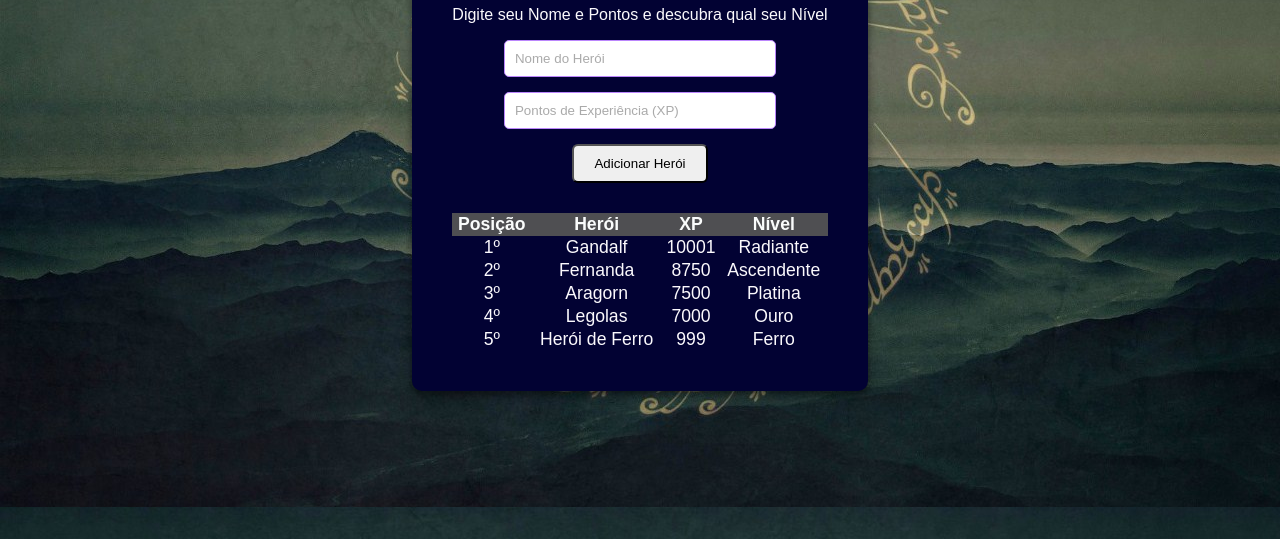
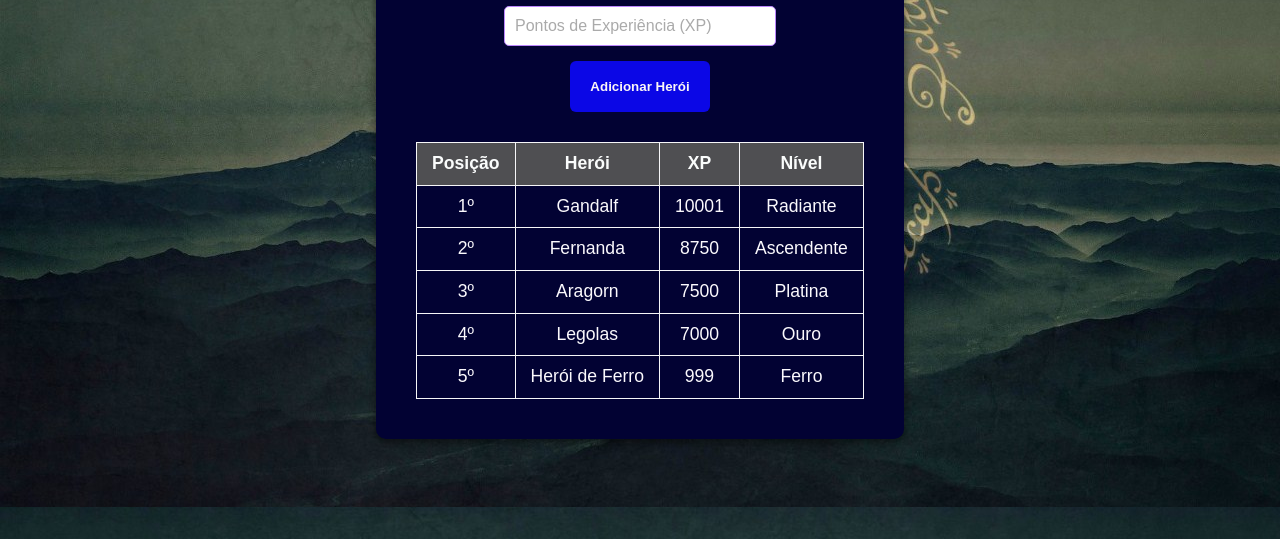
Before and after one commit to NandaCoderDev/desafio-felipao, a plain HTML site: page src/index.html in a window 1280 px wide. Shown: the part 261-800 px from the top of the page. Drawn offline with Linux system fonts and the light colour scheme.

Commit message:
atualizações extra

```diff
--- /dev/null
+++ b/src/estilo/reset.css
@@ -0,0 +1,40 @@
+/* http://meyerweb.com/eric/tools/css/reset/
+   v2.0 | 20110126
+   License: none (public domain)
+*/
+
+html, body, div, span, applet, object, iframe,
+h1, h2, h3, h4, h5, h6, p, blockquote, pre,
+a, abbr, acronym, address, big, cite, code,
+del, dfn, em, img, ins, kbd, q, s, samp,
+small, strike, strong, sub, sup, tt, var,
+b, u, i, center,
+dl, dt, dd, ol, ul, li,
+fieldset, form, label, legend,
+table, caption, tbody, tfoot, thead, tr, th, td,
+article, aside, canvas, details, embed,
+figure, figcaption, footer, header, hgroup,
+menu, nav, output, ruby, section, summary,
+time, mark, audio, video {
+	margin: 0;
+	padding: 0;
+	border: 0;
+	font-size: 100%;
+	font: inherit;
+	vertical-align: baseline;
+}
+/* HTML5 display-role reset for older browsers */
+article, aside, details, figcaption, figure,
+footer, header, hgroup, menu, nav, section {
+	display: block;
+}
+body {
+	line-height: 1;
+}
+ol, ul {
+	list-style: none;
+}
+table {
+	border-collapse: collapse;
+	border-spacing: 0;
+}
--- a/src/estilo/style.css
+++ b/src/estilo/style.css
@@ -1,6 +1,6 @@
 body{
     font-family: Arial,sans-serif;
-    background-image: url(../imagem/senhor\ dos\ aneis.jpg);
+    background-image: url(../imagem/senhor-dos-aneis.jpg);
     color: #fbf9fd;
     display: flex;
     justify-content: center;
@@ -18,7 +18,14 @@ body{
 }
 
 h1 {
+    font-size: 30px;
+    font-weight: bold;
+    margin-bottom: 16px;
     color: #bb86fc;
+}
+
+p {
+    margin-bottom: 10px;;
 }
 
 #ranking-table {
@@ -28,10 +35,11 @@ h1 {
     font-size: 1.1em;
 }
 
-.ranking-table th,
-.ranking-table td {
+#ranking-table th,
+#ranking-table td {
     padding: 12px 15px;
     border: 1px solid #f6f6f8;
+
 }
 
 #ranking-table th {
@@ -62,6 +70,7 @@ h1 {
     color: #090229;
     font-weight: bold;
     width: 250px;
+    font-size: 16px;;
 
 }
 /* Estilizando o texto do placeholder para melhor contraste */
@@ -71,10 +80,17 @@ h1 {
 }
 
 #add-hero-form button {
-    padding: 10px 20px;
+    padding: 18px 20px;
     border-radius: 6px;
+    border: none;
+    background-color: #0b07e6;
+    color: #fcf6f6;
+    font-weight: bold;
+    cursor: pointer;
+    transition: background-color 0.3s;
 }
 
+
 #add-hero-form button:hover{
-    background-color: #0a06f1;
+    background-color: #a06cd5;
 }
--- a/src/index.html
+++ b/src/index.html
@@ -5,6 +5,7 @@
     <meta name="viewport" content="width=device-width, initial-scale=1.0">
     <!-- estilo -->
     <title>Ranking Heróis</title>
+    <link rel="stylesheet" href="estilo/reset.css">
     <link rel="stylesheet" href="estilo/style.css">
 </head>
 <body>
@@ -37,6 +38,6 @@
             </tbody>
         </table>
     </div>
-   <script src="index.js"></script>
+   <script src="scripts/index.js"></script>
 </body>
 </html>
```
Also changed, not shown: src/imagem/senhor-dos-aneis.jpg (renamed from src/imagem/senhor dos aneis.jpg), src/scripts/index.js (renamed from src/index.js).
